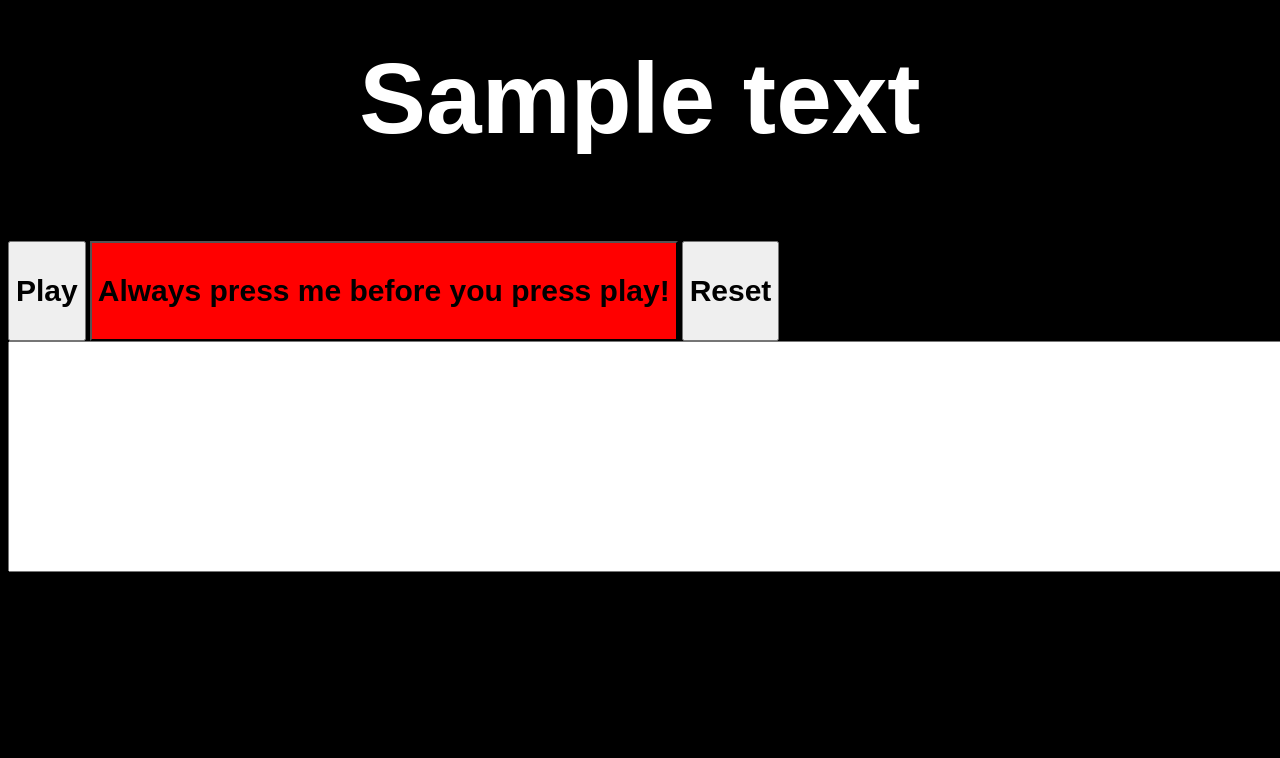
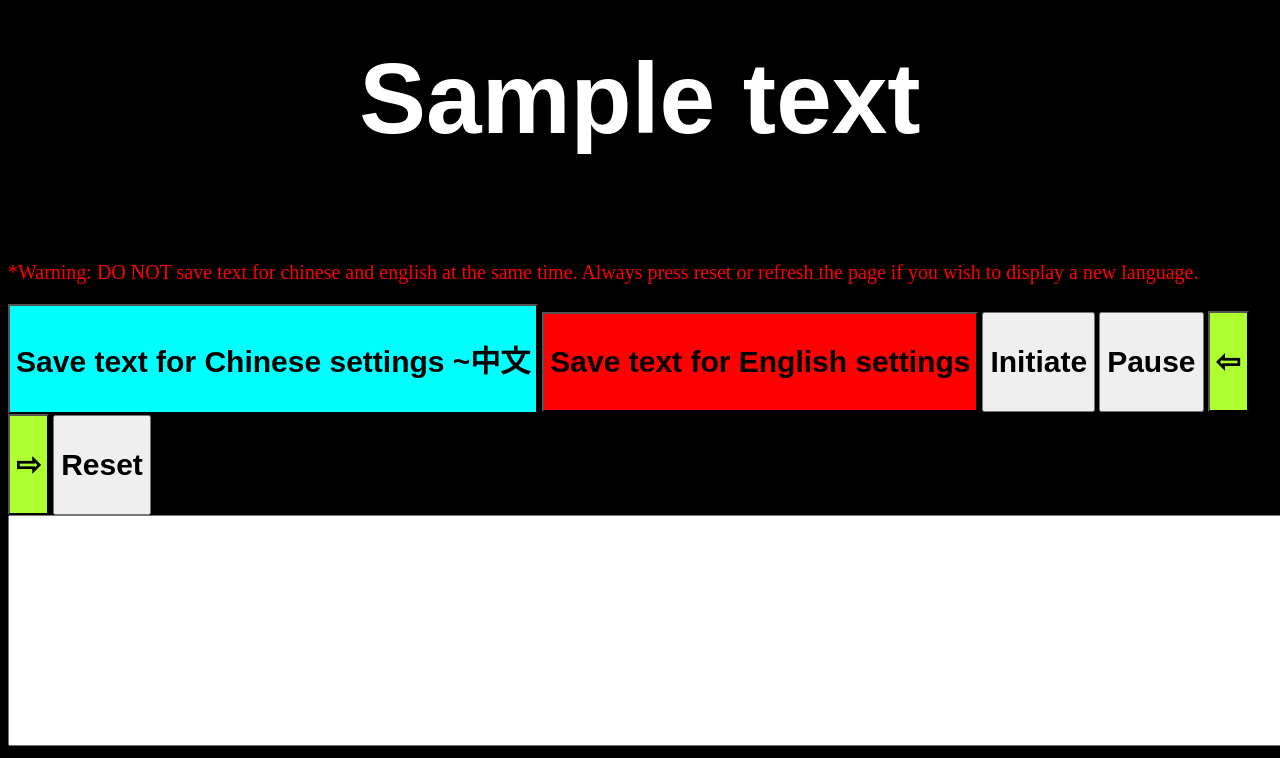
Before and after one commit to ProjectsByJackHe/OneWord, a plain HTML site: page index.html in a window 1280 px wide. Shown: the part 178-936 px from the top of the page. Before the commit the page ends 800 px from the top, so only its background shows below. Drawn offline with Linux system fonts and the light colour scheme.

Commit message:
added pause button

```diff
--- a/index.html
+++ b/index.html
@@ -18,20 +18,41 @@
                     }
                 </style>
     <h1 id = "display"> Sample text</h1>
+    <br>
+
+    <p style = "color: red; font-size: 20px">*Warning: DO NOT save text for chinese and english at the same time. Always press reset or refresh the page if you wish to display a new language. </p>
+
+     <button onclick = "setChina()" style = "background-color: aqua"><h3 style = "font-size: 30px">Save text for Chinese settings ~中文</h3></button>
+
+     <button onclick = "set()" style = "background-color: red"><h3 style = "font-size: 30px">Save text for English settings</h3></button>
+
+    <!--
+    Added features below:
+    -->
+    <button onclick = "play()"><h3 style = "font-size: 30px">Initiate</h3></button>
+
+    <button onclick = "pause()"><h3 style = "font-size: 30px" id = "pauseDisplay">Pause</h3></button>
+
+    <button onclick = "prev()" style = "background-color: greenyellow"><h3 style = "font-size: 30px">
+        ⇦ </h3></button>
+
+    <button onclick = "next()" style = "background-color: greenyellow"><h3 style = "font-size: 30px">
+        ⇨ </h3></button>
+
+    <button onclick = "reset()"><h3 style = "font-size: 30px">Reset</h3></button>
 
     <br>
-    <button onclick = "play()"><h3 style = "font-size: 30px">Play</h3></button>
-    <button onclick = "set()" style = "background-color: red"><h3 style = "font-size: 30px">Always press me before you press play!</h3></button>
-    <button onclick = "reset()"><h3 style = "font-size: 30px">Reset</h3></button>
-    <br>
+
      <textarea cols="220" rows="15" id = "input"></textarea>
+
     <script>
-
         var text = ""
         var arrayOfText = [[]]
         var words = []
+        var isEnglish = true
 
         function set() {
+            isEnglish = true
                 text = document.getElementById("input").value
                     //document.write(text)
 
@@ -51,34 +72,83 @@
             }
         }
 
-        var count = 0
-
+    function setChina(){
+        isEnglish = false
+        text = document.getElementById("input").value
+        for (i = 0; i < text.length; i++){
+            if (text[i] != " "){
+                words.push(text[i])
+            }
+        }
+    }
+    var isExecuting = true
     function reset(){
+        if (!isExecuting){
             count = 0
             text = ""
             document.getElementById("display").innerHTML = "Sample text"
             arrayOfText = [[]]
             words = []
+            isExecuting = true
+        }
     }
 
+    var count = 0
     var playSpeed = 300
+    var isPaused = true //new feature
+    var pauseCount = 1 //new feature for pausing
+
+    function pause() { //new function for pausing
+        pauseCount += 1
+            if (pauseCount%2 == 0){
+                document.getElementById("pauseDisplay").innerHTML = "Play"
+                isPaused = false
+            }
+            else {
+                document.getElementById("pauseDisplay").innerHTML = "Pause"
+                isPaused = true
+            }
+    }
+
+    function next(){ //function for right arrow
+        if (isPaused == false){
+            if (count < words.length - 1){
+                count += 1
+            }
+            document.getElementById("display").innerHTML = words[count]
+        }
+    }
+
+    function prev(){ //function for left arrow
+        if (isPaused == false){
+           if (count > 0){
+            count -= 1
+           }
+            document.getElementById("display").innerHTML = words[count]
+        }
+    }
+
     function play() {
-        var myTimer = setInterval(printWords,playSpeed)
+        var myTimer = setInterval(printWords, playSpeed)
         function printWords(){
-
             if (count == words.length - 1){
-                //document.write("done")
+                //document.write("executed" + "\n")
+                isExecuting = false
                 clearInterval(myTimer)
             }
-
+            if (isEnglish && isExecuting) {
                 if (arrayOfText[count].includes(".") || arrayOfText[count].includes(",") || arrayOfText[count].includes("!") || arrayOfText[count].includes("—") || arrayOfText[count].includes("?") || arrayOfText[count].includes(";") || arrayOfText[count].includes(":") ||
                 arrayOfText[count].includes("-")){
                   display()
                 }
+            }
+            //diplay the javascript to html on line 128.
             document.getElementById("display").innerHTML = words[count]
+
+            if (isPaused){
                 count += 1
             }
-
+        }
 
         function display(){
           clearInterval(myTimer)
@@ -86,8 +156,8 @@
              play()
           }, 720)
         }
+
     }
-
     </script>
     </body>
 </html>
```
Lines whose indentation alone changed are shown as unchanged.
